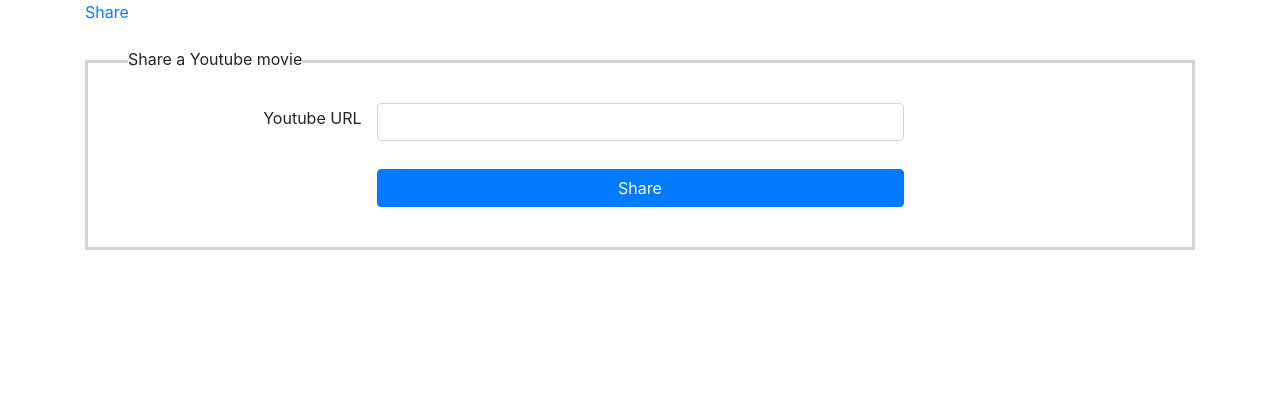
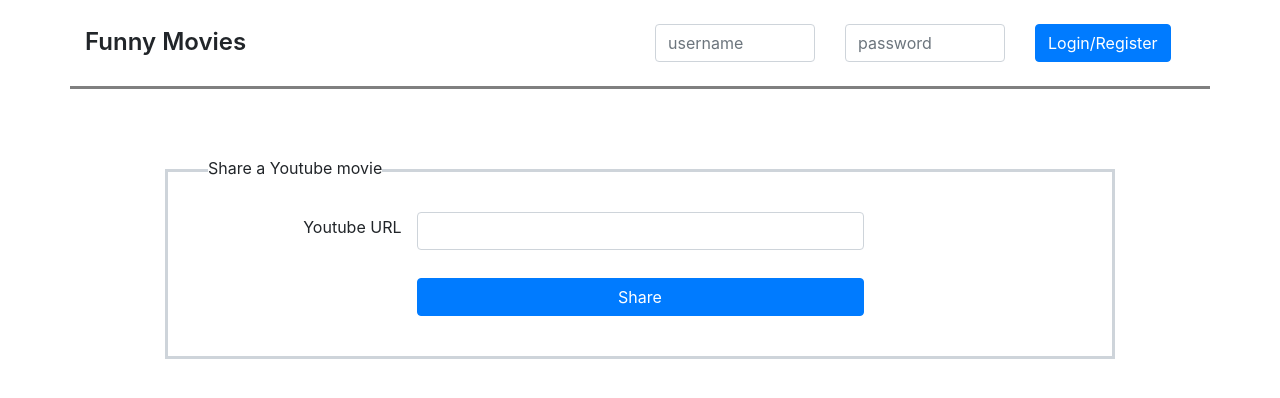
Before and after one commit to sadiomanhne/funny-movies, a React (Create React App) app: page /share in a window 1280 px wide. Shown: the top 398 px of the page. Built offline with nearby package versions, Linux system fonts and the light colour scheme.

Commit message:
Signup/Login - implement header UI

```diff
--- /dev/null
+++ b/src/components/Header/HeaderAuth/index.tsx
@@ -0,0 +1,25 @@
+import { Link } from "react-router-dom";
+
+interface IHeaderAuth {
+  username: string;
+}
+const HeaderAuth: React.FC<IHeaderAuth> = ({ username }) => {
+  return (
+    <div className="header-auth">
+      <div>
+        <span className="mr-8">Welcome</span>
+        <span>{username}</span>
+      </div>
+      <div>
+        <Link to="/share">
+          <button className="btn btn-primary">Share a movie</button>
+        </Link>
+      </div>
+      <div>
+        <button className="btn btn-danger">Logout</button>
+      </div>
+    </div>
+  );
+};
+
+export default HeaderAuth;
--- /dev/null
+++ b/src/components/Header/HeaderGuest/index.tsx
@@ -0,0 +1,20 @@
+const HeaderGuest: React.FC = ({ children }) => {
+  const handleLogin = () => {};
+  return (
+    <div className="row">
+      <div className="col">
+        <input type="text" className="form-control" placeholder="username" />
+      </div>
+      <div className="col">
+        <input type="text" className="form-control" placeholder="password" />
+      </div>
+      <div className="col">
+        <button className="btn btn-primary" onClick={handleLogin}>
+          Login/Register
+        </button>
+      </div>
+    </div>
+  );
+};
+
+export default HeaderGuest;
--- a/src/components/Header/index.tsx
+++ b/src/components/Header/index.tsx
@@ -1,9 +1,18 @@
-import { Link } from "react-router-dom";
+import { useHistory } from "react-router-dom";
+import HeaderAuth from "./HeaderAuth";
+import HeaderGuest from "./HeaderGuest";
 
 const Header: React.FC = () => {
+  const history = useHistory();
   return (
-    <div>
-      <Link to="/share">Share</Link>
+    <div className="header row">
+      <div className="header-logo col-6" onClick={() => history.push("/")}>
+        Funny Movies
+      </div>
+      <div className="header-user-info col-6">
+        <HeaderGuest />
+        {/* <HeaderAuth username="Mane" /> */}
+      </div>
     </div>
   );
 };
--- a/src/index.css
+++ b/src/index.css
@@ -13,11 +13,29 @@ code {
 }
 
 .header-section {
-  margin-bottom: 36px;
+  margin-bottom: 12px;
+}
+
+.header {
+  padding-top: 24px;
+  padding-bottom: 24px;
+  border-bottom: 3px solid gray;
+  margin-bottom: 24px;
+}
+
+.header-logo {
+  font-size: 24px;
+  font-weight: 600;
+  cursor: pointer;
+}
+
+.header-auth {
+  display: flex;
+  align-items: center;
+  justify-content: space-around;
 }
 
 .movie-item {
-  margin-top: 24px;
   margin-bottom: 24px;
 }
 
@@ -30,6 +48,7 @@ code {
 }
 
 .share-video {
+  margin: 80px 80px;
   padding: 40px;
   border: 3px solid #ced4da;
   position: relative;
--- a/src/pages/Home/index.tsx
+++ b/src/pages/Home/index.tsx
@@ -1,4 +1,4 @@
-import { useContext, useEffect } from "react";
+import { useEffect } from "react";
 import MovieItem from "../../components/MovieItem";
 import { useMovies } from "../../contexts/movie";
 import MovieService from "../../services/movie";
--- a/src/pages/ShareVideo/index.tsx
+++ b/src/pages/ShareVideo/index.tsx
@@ -1,4 +1,4 @@
-import React, { useContext, useState } from "react";
+import React, { useState } from "react";
 import { useHistory } from "react-router-dom";
 import IMovie from "../../types";
 import MovieService from "../../services/movie";
@@ -7,7 +7,7 @@ import { useMovies } from "../../contexts/movie";
 const ShareVideo: React.FC = () => {
   const [url, setUrl] = useState<string>("");
   const [error, setError] = useState<string>("");
-  const { movies = [], setMovies } = useMovies();
+  const { movies = [] } = useMovies();
   const history = useHistory();
 
   const handleInputChange = (e: React.ChangeEvent<HTMLInputElement>) => {
--- a/src/services/movie.ts
+++ b/src/services/movie.ts
@@ -9,7 +9,6 @@ class MovieService {
   }
 
   update(movies: IMovie[]) {
-    debugger;
     return db.set(movies);
   }
 }
```
Also changed, not shown: src/contexts/auth.ts (added, +12 -0 lines).
